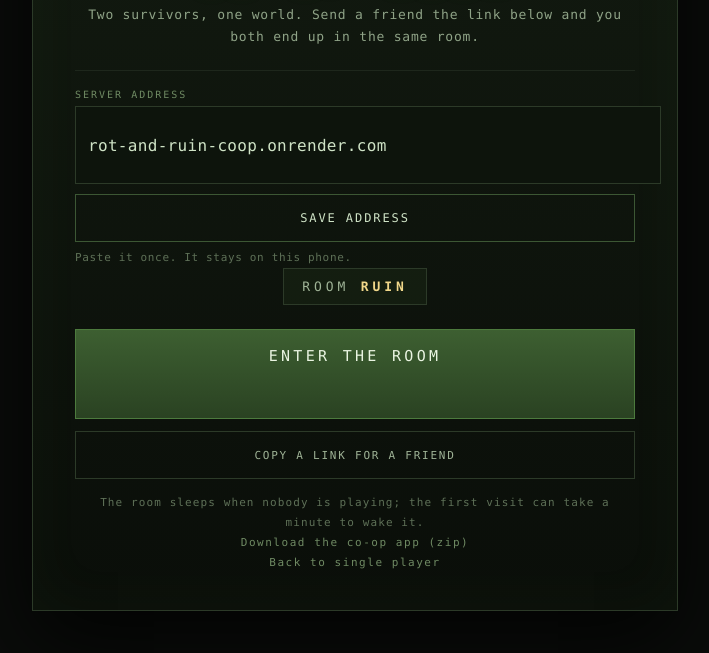
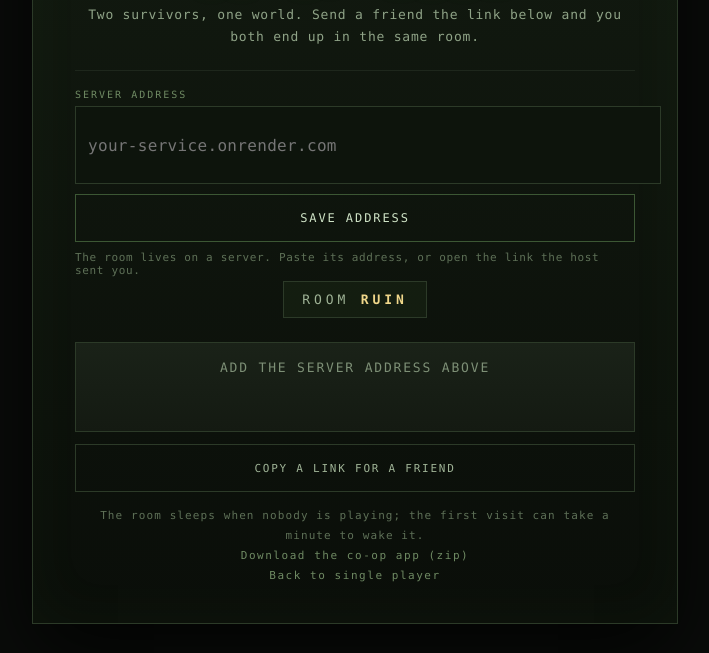
Before and after one commit to dragonmahan-sketch/rot-and-ruin, a plain HTML site: page coop.html in a window 1280 px wide. Shown: the part 147-800 px from the top of the page, without its empty margins (285-994 px from the left). Drawn offline with Linux system fonts and the light colour scheme.

Commit message:
Sync the published files [skip ci]

```diff
--- a/coop.html
+++ b/coop.html
@@ -30,6 +30,9 @@
     background:linear-gradient(180deg,#3d5f31,#2a4222);color:#eaf5e2;font-size:15px;
     letter-spacing:.22em;padding:16px 20px;text-transform:uppercase;min-height:56px;line-height:1.4}
   a.play:hover{background:linear-gradient(180deg,#4b7440,#33512a);box-shadow:0 0 26px rgba(143,212,106,.28)}
+  a.play.off{background:linear-gradient(180deg,#1a2218,#141a12);border-color:#2c3a28;color:#7d8f76;
+    font-size:13px;letter-spacing:.14em}
+  a.play.off:hover{box-shadow:none;background:linear-gradient(180deg,#1a2218,#141a12)}
   .share{display:block;width:100%;min-height:48px;margin:12px 0 0;background:transparent;border:1px solid #2c3a28;color:#9fb396;
     font:inherit;font-size:11px;letter-spacing:.16em;padding:12px 16px;text-transform:uppercase;cursor:pointer}
   .share:hover{color:#d9e6d2;background:rgba(143,212,106,.06)}
@@ -77,7 +80,7 @@
              inputmode="url" enterkeyhint="go" autocomplete="off"
              placeholder="your-service.onrender.com">
       <button id="save">Save address</button>
-      <p class="hint">Paste it once. It stays on this phone.</p>
+      <p class="hint" id="hint">Paste it once. It stays on this phone.</p>
     </div>
     <div class="saved" id="saved" hidden>
       Server <code id="savedHost"></code>
@@ -100,9 +103,11 @@
 <script>
 (function () {
   'use strict';
-  var DEFAULT_HOST = 'https://rot-and-ruin-coop.onrender.com';
+  var DEFAULT_HOST = '';
   var ROOM = 'RUIN';
   var KEY = 'rotruin.coop.host';
+  /* the address this page used to ship with, before it was known to be dead */
+  var DEAD = 'rot-and-ruin-coop.onrender.com';
 
   function clean(v) {
     v = String(v || '').trim();
@@ -114,6 +119,9 @@
   var q = new URLSearchParams(location.search);
   var stored = '';
   try { stored = localStorage.getItem(KEY) || ''; } catch (e) {}
+  /* a phone that saved the old address before it was known to be dead gets
+     asked for a real one instead of being sent to a room that never answers */
+  if (bare(clean(stored)) === DEAD) stored = '';
   var chosen = clean(q.get('host')) || clean(stored);
   var host = chosen || clean(DEFAULT_HOST);
 
@@ -125,6 +133,7 @@
   var savedHostEl = document.getElementById('savedHost');
   var linkRow = document.getElementById('linkRow');
   var linkBox = document.getElementById('linkBox');
+  var hint = document.getElementById('hint');
 
   function bare(h) { var i = h.indexOf('://'); return i > -1 ? h.slice(i + 3) : h; }
 
@@ -138,8 +147,22 @@
 
   function apply(h) {
     host = clean(h);
+    input.value = bare(host);
+    if (!host) {
+      play.href = '#';
+      play.classList.add('off');
+      play.textContent = 'Add the server address above';
+      play.setAttribute('aria-disabled', 'true');
+      where.hidden = true;
+      hint.textContent = 'The room lives on a server. Paste its address, or open the link the host sent you.';
+      return;
+    }
     play.href = host + '/?room=' + ROOM;
-    input.value = bare(host);
+    play.classList.remove('off');
+    play.removeAttribute('aria-disabled');
+    play.textContent = 'Enter the room';
+    hint.textContent = 'Paste it once. It stays on this phone.';
+    where.hidden = false;
     where.innerHTML = 'Room server: <code>' + host.replace(/^https?:\/\//, '') + '</code>';
   }
   apply(host);
@@ -148,6 +171,11 @@
   /* a link made by "Copy a link for a friend" carries go=1: the friend lands
      in the room itself, with nothing to type and nothing to tap */
   if (q.get('go') === '1' && host) { location.replace(play.href); return; }
+
+  /* with no address the door has nowhere to go, so a tap asks for one instead */
+  play.addEventListener('click', function (e) {
+    if (!host) { e.preventDefault(); input.focus(); }
+  });
 
   document.getElementById('save').addEventListener('click', function () {
     var v = clean(input.value);
@@ -213,6 +241,7 @@
   }
 
   shareBtn.addEventListener('click', function () {
+    if (!host) { flash('Add the address first'); input.focus(); return; }
     var link = makeLink();
     if (navigator.share) {
       navigator.share({ title: 'ROT & RUIN co-op', text: 'Room ' + ROOM, url: link })
```
Also changed, not shown: 1 other file.
